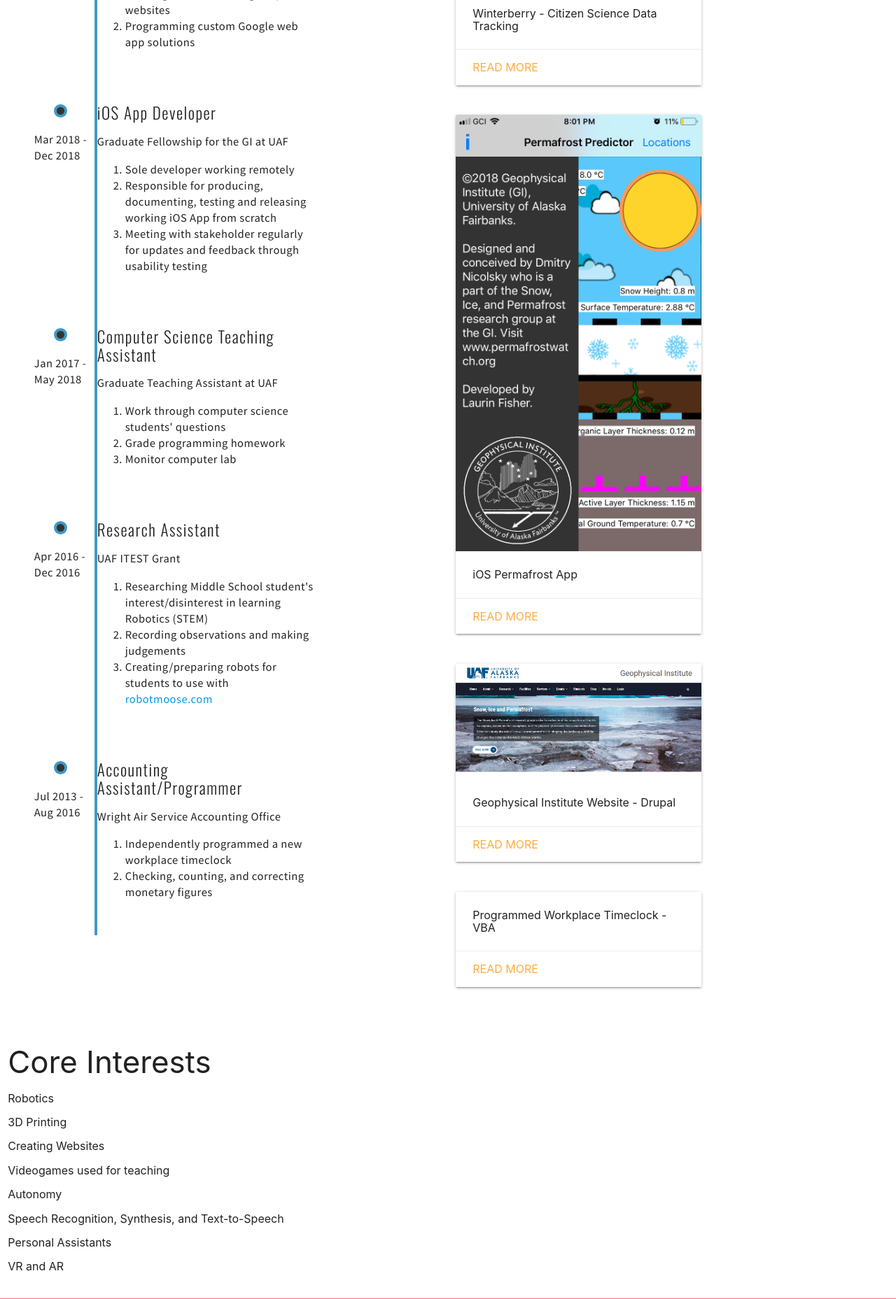
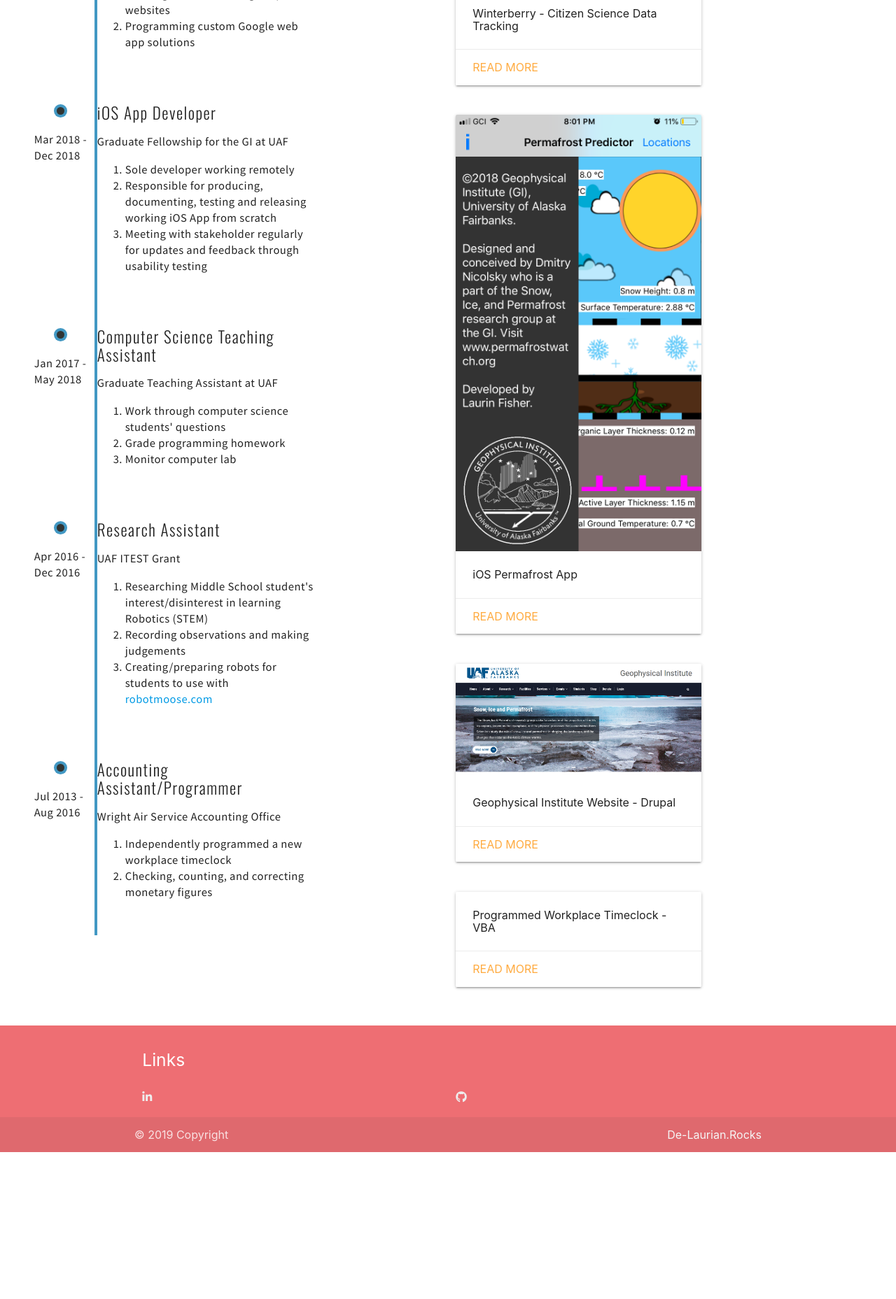
Before and after one commit to Dev-Laurin/portfolioWebsite, a Flask app: page / in a window 1280 px wide. Shown: the part 1290-3147 px from the top of the page at 70% size. After the commit the page ends 2937 px from the top, so only its background shows below. Run offline with Flask 2, Linux system fonts and the light colour scheme; some libraries are stand-ins or nearby versions.

Commit message:
Made more public-looking for production.

```diff
--- a/templates/index.html
+++ b/templates/index.html
@@ -23,11 +23,6 @@
 		<nav>
 			<div class="nav-wrapper">
 			  <a href="/" class="brand-logo">Laurin's Metadata</a>
-			  <ul id="nav-mobile" class="right hide-on-med-and-down">
-			    <li><a href="/projects">Projects</a></li>
-			    <li><a href="/interests">Interests</a></li>
-			    <li><a href="/about">About Me</a></li>
-			  </ul>
 			</div>
 		</nav>
   </header>
@@ -352,28 +347,9 @@
 				      </div>
 				    </div>
 				  </div>
-
   			</div>
-
   		</div>
-  		<div class="row">
-  			<div class="col s12">
-  				<h3>Core Interests</h3>
-  				<p> Robotics </p>
-  				<p> 3D Printing</p>
-  				<p> Creating Websites </p>
-  				<p> Videogames used for teaching</p>
-  				<p> Autonomy </p>
-  				<p> Speech Recognition, Synthesis, and Text-to-Speech </p>
-  				<p> Personal Assistants </p>
-  				<p> VR and AR </p>
-  			</div>
-
-  		</div>
-
 				</div>
-
-
 	  	</div>
 	  </div>
   </main>
```
